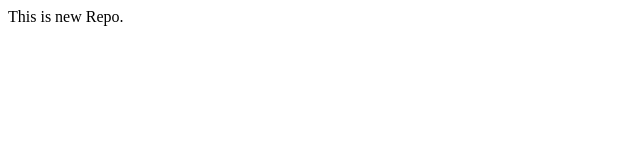
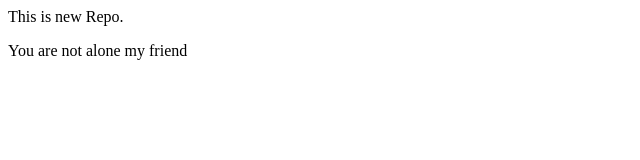
Before and after one commit to GGore369/local-Repo, a plain HTML site: page index.html in a window 1280 px wide. Shown: the whole page, without its empty margins (0-640 px from the left). Drawn offline with Linux system fonts and the light colour scheme.

Commit message:
this is repo changes

```diff
--- a/index.html
+++ b/index.html
@@ -1 +1,2 @@
 <p>This is new Repo.</p>
+<p>You are not alone my friend</p>
```
Also changed, not shown: 1 other file.
